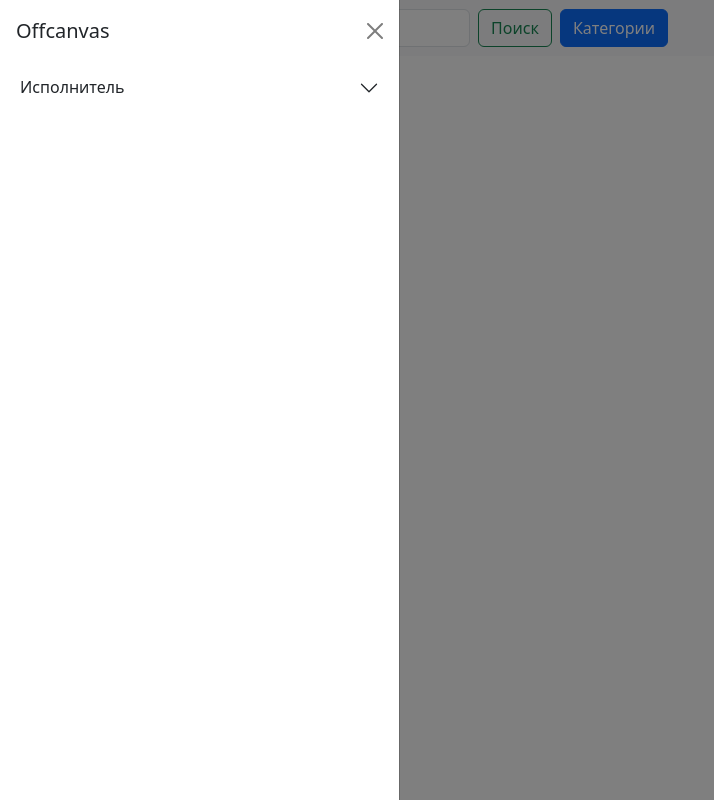
After one commit to MrDefter/def-shop, a Python web app: template templates/general_authorization.html in a window 1280 px wide, after a click on "Категории". The commit adds this page. Shown: the whole page, without its empty margins (0-714 px from the left). Run offline with Jinja, Linux system fonts and the light colour scheme; the template is opened without the code that fills it, so the values that code supplies are empty.

Commit message:
Декомпозиция html

```diff
--- /dev/null
+++ b/templates/general_authorization.html
@@ -0,0 +1,57 @@
+<!DOCTYPE html>
+<html lang="en">
+<head>
+    <meta charset="UTF-8">
+    <meta name="viewport" content="width=device-width, initial-scale=1.0">
+    <title>Document</title>
+    <link href="https://cdn.jsdelivr.net/npm/bootstrap@5.3.3/dist/css/bootstrap.min.css" rel="stylesheet">
+</head>
+<body>
+    <nav class="navbar navbar-expand-lg bg-body-tertiary">
+        <div class="container-fluid">
+            <a class="navbar-brand" href="#">Панель навигации</a>
+            <div class="collapse navbar-collapse" id="navbarNavDropdown">
+                <form class="d-flex" role="search">
+                    <input class="form-control me-2" type="search" placeholder="Поиск" aria-label="Поиск">
+                    <button class="btn btn-outline-success me-2" type="submit">Поиск</button>
+                </form>
+                <button class="btn btn-primary" type="button" data-bs-toggle="offcanvas" data-bs-target="#offcanvasExample" aria-controls="offcanvasExample">Категории</button>
+            </div>
+        </div>
+    </nav>
+    <div class="offcanvas offcanvas-start" tabindex="-1" id="offcanvasExample" aria-labelledby="offcanvasExampleLabel">
+        <div class="offcanvas-header">
+            <h5 class="offcanvas-title" id="offcanvasExampleLabel">Offcanvas</h5>
+            <button type="button" class="btn-close" data-bs-dismiss="offcanvas" aria-label="Закрыть"></button>
+        </div>
+        <div class="accordion accordion-flush" id="accordionFlushExample">
+            <div class="accordion-item">
+                <h2 class="accordion-header">
+                    <button class="accordion-button collapsed" type="button" data-bs-toggle="collapse" data-bs-target="#flush-collapseOne" aria-expanded="false" aria-controls="flush-collapseOne">
+                        Исполнитель
+                    </button>
+                </h2>
+                <div id="flush-collapseOne" class="accordion-collapse collapse" data-bs-parent="#accordionFlushExample">
+                    <div class="accordion-body">
+                        <div class="form-check">
+                            <input class="form-check-input" type="checkbox" value="" id="flexCheckDefault1">
+                            <label class="form-check-label" for="flexCheckDefault1">
+                                Нервы
+                            </label>
+                        </div>
+                        <div class="form-check">
+                            <input class="form-check-input" type="checkbox" value="" id="flexCheckDefault2">
+                            <label class="form-check-label" for="flexCheckDefault2">
+                                Папин олимпос
+                            </label>
+                        </div>
+                    </div>
+                </div>
+            </div>
+        </div>
+    </div>
+
+    <script src="https://code.jquery.com/jquery-3.5.1.slim.min.js"></script>
+    <script src="https://cdn.jsdelivr.net/npm/bootstrap@5.3.3/dist/js/bootstrap.bundle.min.js"></script>
+</body>
+</html>
--- a/backend/templates/modules/registration.html
+++ b/templates/modules/registration.html
@@ -120,6 +120,8 @@
         .then(response => response.json())
         .then(data => {
             if (data.message === "Пользователь успешно зарегистрирован!") {
+                location.reload();
+
                 const notification = new bootstrap.Toast(document.getElementById('notificationContentSuccessfully'));
                 notification.show();
             }
```
Also changed, not shown: templates/modules/authorization.html (added, +107 -0 lines), templates/base.html (added), templates/general.html (added), templates/general_unauthorization.html (renamed from backend/templates/general.html).
